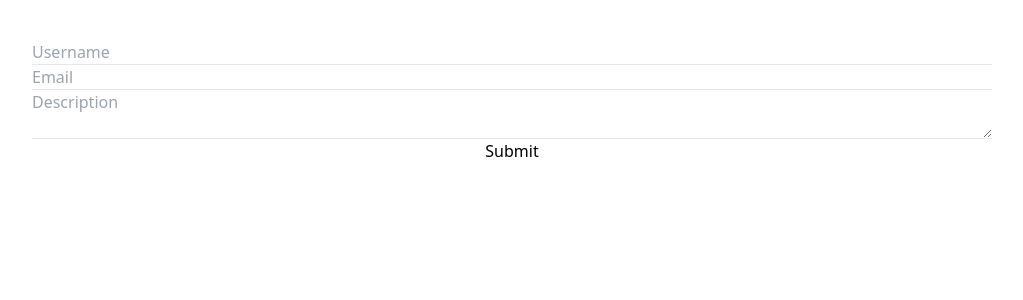
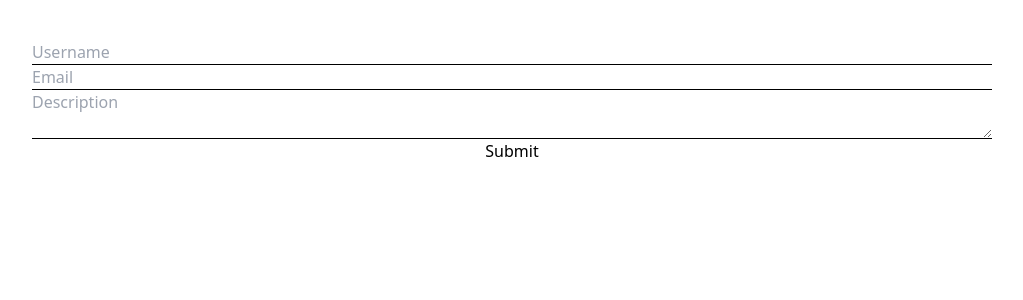
Before and after one commit to TochuGV/JungleChess, a Next.js app in the folder web/: page /register in a window 1280 px wide. Shown: the top 300 px of the page, without its empty margins (128-1151 px from the left). Built offline with nearby package versions, Linux system fonts and the light colour scheme.

Commit message:
Set up tailwind's colors
Co-authored-by: Tobías Vallejos <TochuGV@users.noreply.github.com>

```diff
--- a/web/app/page.tsx
+++ b/web/app/page.tsx
@@ -10,8 +10,8 @@ export default async function Home() {
       <ul>
         {users.map(user => (
           <li key={user.id}>
-            <h2>{user.username}</h2>
-            <p>{user.description}</p>
+            <h2 className="text-lg text-primary-500 font-bold">{user.username}</h2>
+            <p className="text-secondary-500">{user.description}</p>
           </li>
         ))}
       </ul>
--- a/web/tailwind.config.js
+++ b/web/tailwind.config.js
@@ -1,4 +1,5 @@
-/** @type {import('tailwindcss').Config} */
+const colors = require("tailwindcss/colors");
+
 module.exports = {
 	content: [
 		"./app/**/*.{js,ts,jsx,tsx}",
@@ -6,7 +7,68 @@ module.exports = {
 		"./components/**/*.{js,ts,jsx,tsx}",
 	],
 	theme: {
-    extend: {},
+		colors: {
+			transparent: "transparent",
+			current: "currentColor",
+			black: colors.black,
+			white: colors.white,
+			neutral: colors.neutral,
+		},
+		extend: {
+			colors: {
+				primary: {
+					100: "#DFF2D6",
+					200: "#C0E6AE",
+					300: "#A0D985",
+					400: "#80CD5C",
+					500: "#60C033",
+					600: "#4D9A29",
+					700: "#3A731F",
+					800: "#274D15",
+					900: "#13260A",
+				},
+				secondary: {
+					100: "#D2EEF0",
+					200: "#A6DEE1",
+					300: "#79CDD2",
+					400: "#4DBCC3",
+					500: "#20ACB5",
+					600: "#1A8990",
+					700: "#13676C",
+					800: "#0D4548",
+					900: "#062224",
+				},
+				background: {
+					100: "#E8E7E7",
+					300: "#AEADAC",
+					500: "#868583",
+					700: "#5D5C59",
+					800: "#494745",
+					900: "#353330",
+				},
+				error: {
+					100: "#FBCECE",
+					300: "#F79C9C",
+					500: "#F36B6B",
+					700: "#EF3939",
+					900: "#EB0808",
+				},
+				warning: {
+					100: "#FDF3D0",
+					300: "#FBE7A2",
+					500: "#F9DB73",
+					700: "#F7CF44",
+					900: "#F4C315",
+				},
+				info: {
+					100: "#E0F0F1",
+					300: "#C1E0E2",
+					500: "#A1D1D4",
+					700: "#82C1C5",
+					900: "#63B2B7",
+				},
+			},
+		},
 	},
 	plugins: [],
-}
+};
```
Lines whose indentation alone changed are shown as unchanged.
